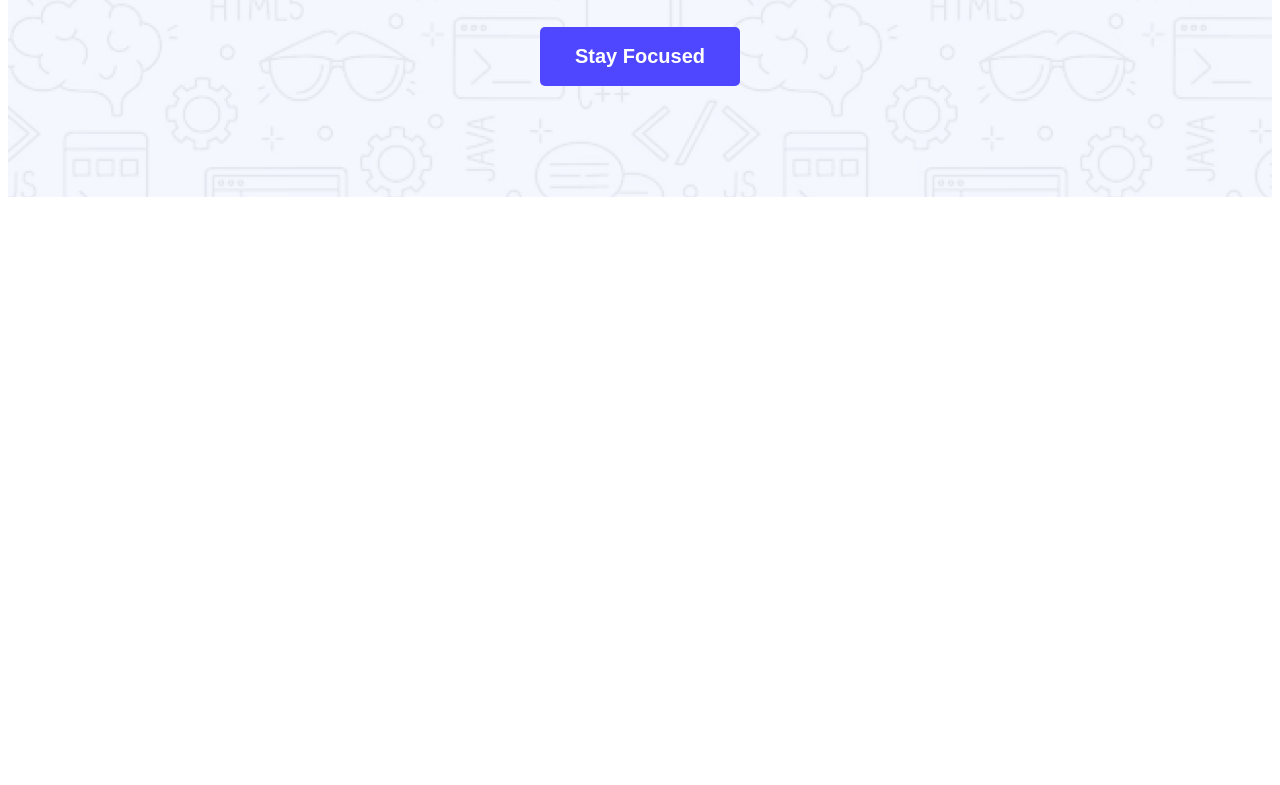
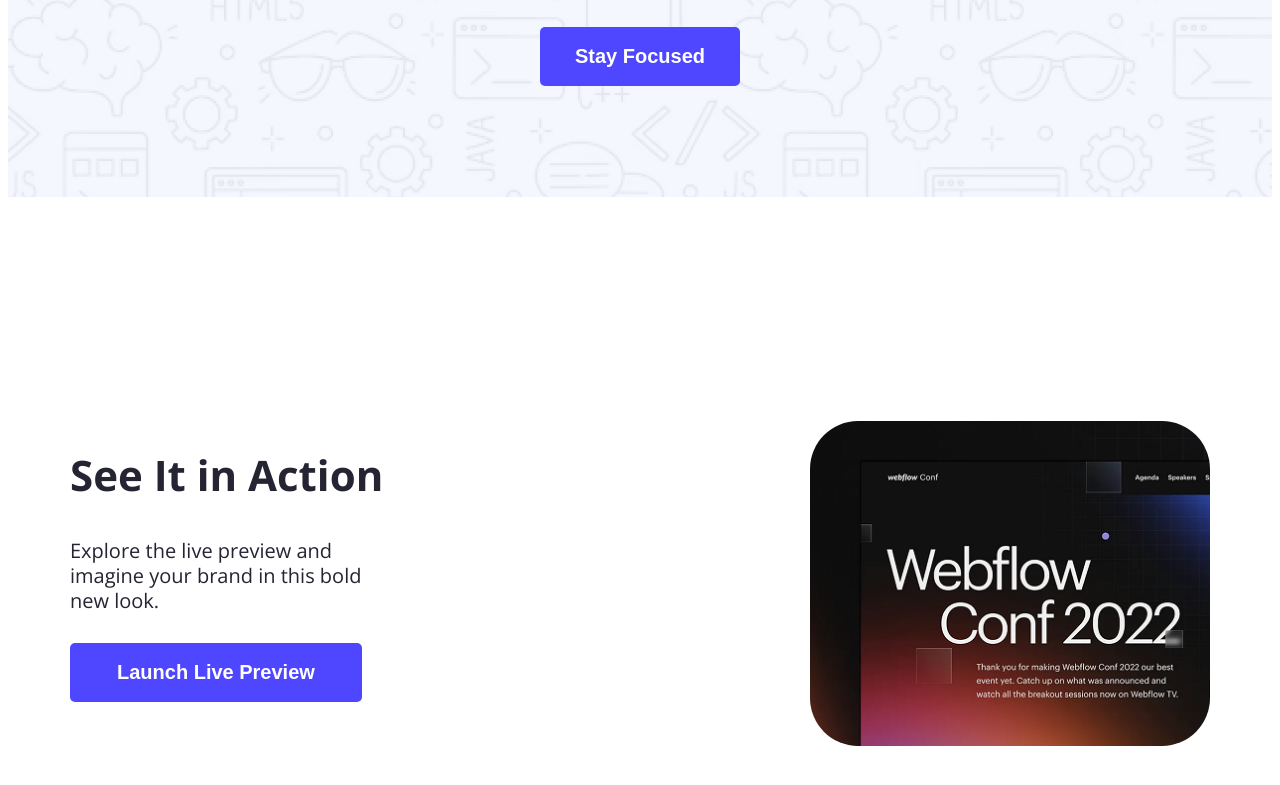
Before and after one commit to Rongita/my-assignment-repo, a plain HTML site: page index.html in a window 1280 px wide. Shown: the part 311-1096 px from the top of the page. Before the commit the page ends 800 px from the top, so only its background shows below. Drawn offline with nearby package versions, Linux system fonts and the light colour scheme.

Commit message:
my action section added

```diff
--- a/index.html
+++ b/index.html
@@ -26,5 +26,20 @@
         </div>
      </div>
 
+    <!--hero section-->
+    <section class="action-ctaineonr">
+        <!--left: title + subtitle + button-->
+        <div class="action-content">
+            <h1 class="action-title">See It in Action</h1>
+            <p class="action-sub-title">Explore the live preview and imagine your brand in this bold new look.</p>
+            <button class="btn-primary action-btn"><a href="">Launch Live Preview</a></button>
+        </div>
+
+        <!--right side image-->
+        <div class="action-image">
+            <img src="/Assets/wc-mini.png" alt="">
+        </div>
+    </section>
+
 </body>
 </html>
--- a/style.css
+++ b/style.css
@@ -59,3 +59,50 @@ nav ul li{
     border: none;
     margin: 10px;
 }
+    /*section hero*/
+.action-ctaineonr{
+    display: flex;
+    width: 1140px;
+    height: 628px;
+    align-items: center;
+    justify-content: space-between;
+    gap: auto;
+    margin: auto;
+}
+
+.action-title{
+    font-size: 42px;
+    font-weight: bold;
+    color: #252432;
+}
+
+.action-sub-title{
+    font-size: 20px;
+    line-height: 25px;
+    color: #252432;
+}
+
+.action-content{
+    width: 315px;
+    height: 200px;
+    align-items: top left;
+    gap: 23px;
+}
+
+.action-image img{
+     width: 400px;
+     height: 325px;
+     border-radius: 48px;
+     align-items: right;
+     margin-top: 150px;
+
+}
+
+.action-btn{
+    margin-left: 0px;
+}
+.action-btn a{
+    text-decoration: none;
+    padding: 36px 12px;
+    color: #FFFFFF;
+}
```
